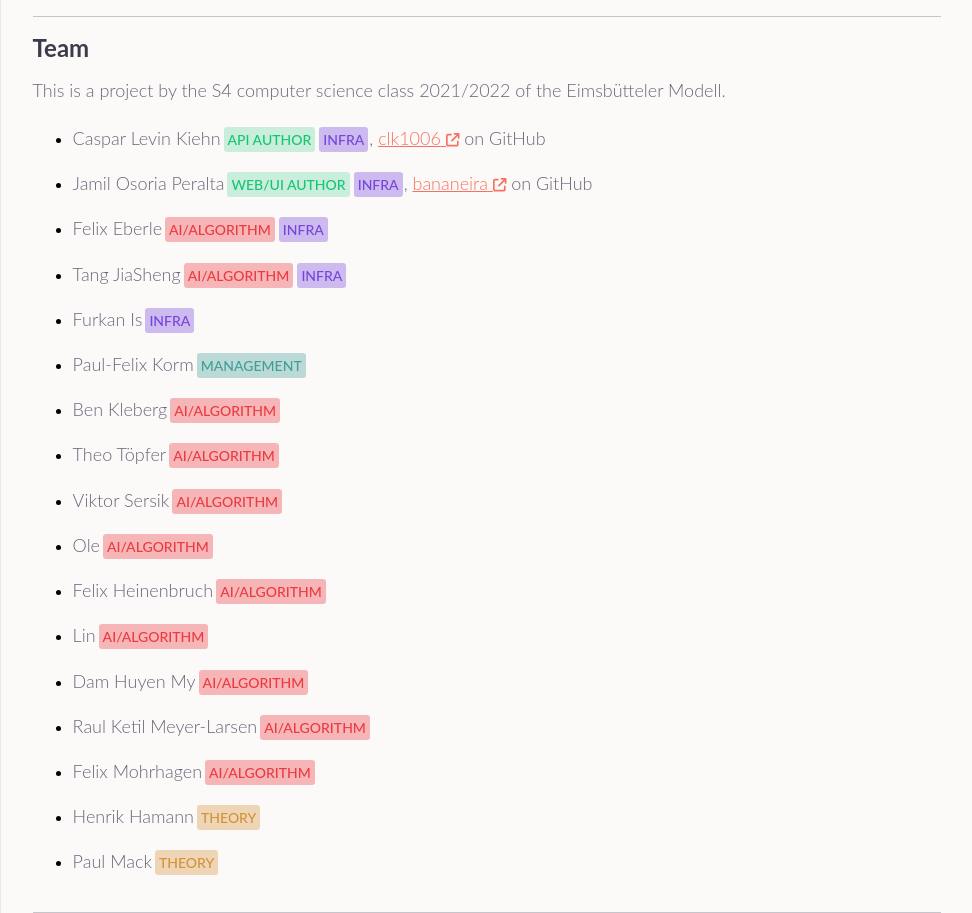
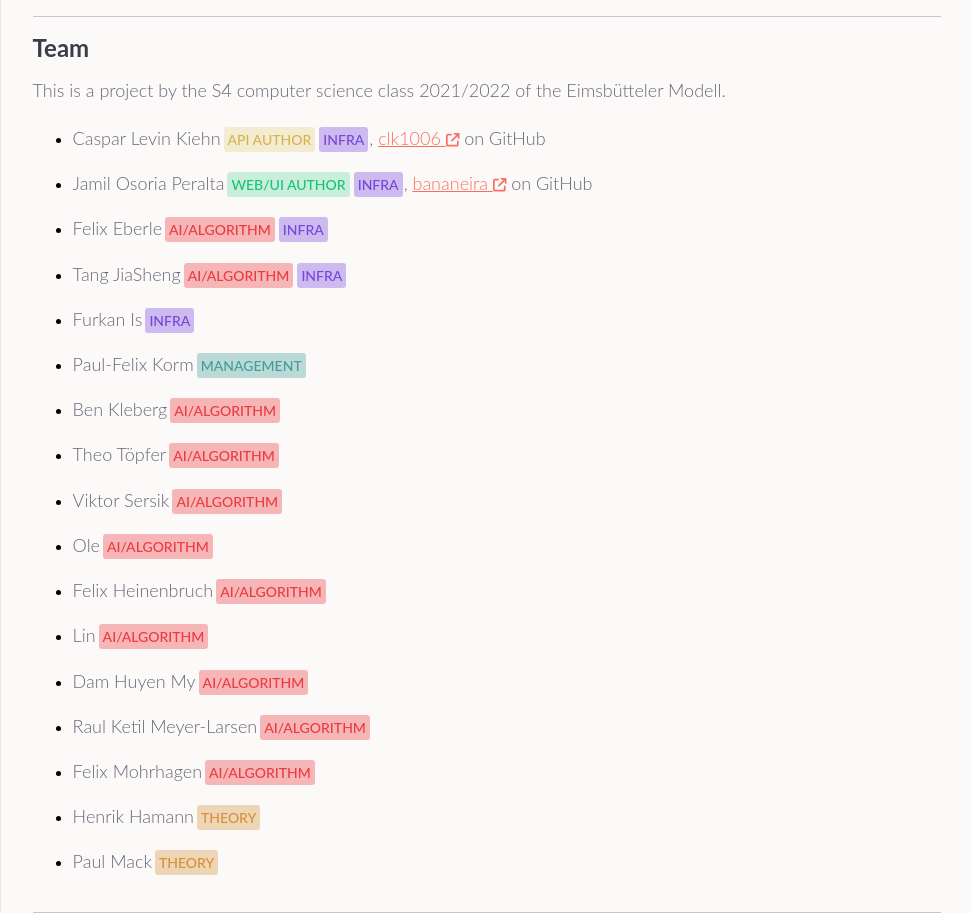
Before and after one commit to clk1006/teris, a Next.js app: page /docs in a window 1280 px wide. Shown: the part 1820-2733 px from the top of the page, without its empty margins (153-1125 px from the left). Built offline with nearby package versions, Linux system fonts and the light colour scheme.

Commit message:
seperated role coloring for authors

```diff
--- a/components/RoleBadge.js
+++ b/components/RoleBadge.js
@@ -9,11 +9,20 @@ export default function RoleBadge({name, ghname, roletype, role}) {
             {
                 role.split(" ").map(x => {
                     let roleSuffix = "";
+                    let roleName = x;
+                    let roleClass = "";
 
-                    if (roletype != "web/ui" && roletype != "api") {
+                    if (roletype == "web/ui" || roletype == "api") {
+                        if (roletype == "web/ui") {
+                            roleClass = "wu-author";
+                        } else {
+                            roleClass = "a-author";
+                        }
+
+                        roletype = roletype + " ";
+                    } else {
                         roletype = "";
-                    } else {
-                        roletype = roletype + " ";
+                        roleClass = x;
                     }
 
                     if (x == "ai") {
@@ -21,7 +30,7 @@ export default function RoleBadge({name, ghname, roletype, role}) {
                     }
 
                     return (
-                        <span className={styles.roleBadge + " " + styles[x]}>{roletype.toUpperCase() + x.toUpperCase() + roleSuffix.toUpperCase()}</span>
+                        <span className={styles.roleBadge + " " + styles[roleClass]}>{roletype.toUpperCase() + roleName.toUpperCase() + roleSuffix.toUpperCase()}</span>
                     )
                 })
             }
--- a/components/RoleBadge.module.css
+++ b/components/RoleBadge.module.css
@@ -11,9 +11,14 @@
     border-radius: 3px;
 }
 
-.author {
-    color: rgb(22, 197, 115);
-    background-color: rgba(22, 197, 115, 0.22);
+.a-author {
+    color: rgb(214, 180, 76);
+    background-color: rgba(214, 180, 76, 0.22);
+}
+
+.wu-author {
+    color: rgb(22,197,115);
+    background-color: rgba(22,197,115, 0.22);
 }
 
 .infra {
```
